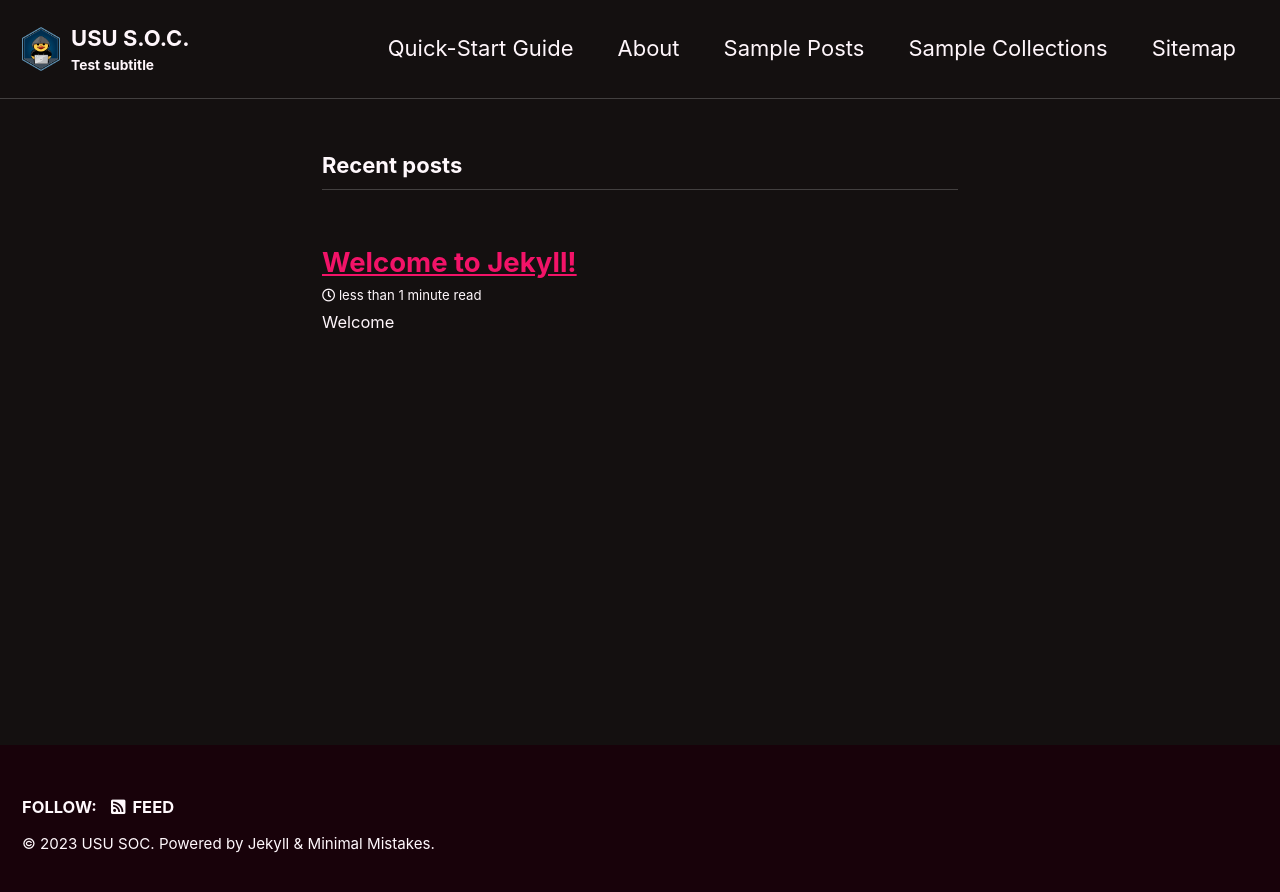
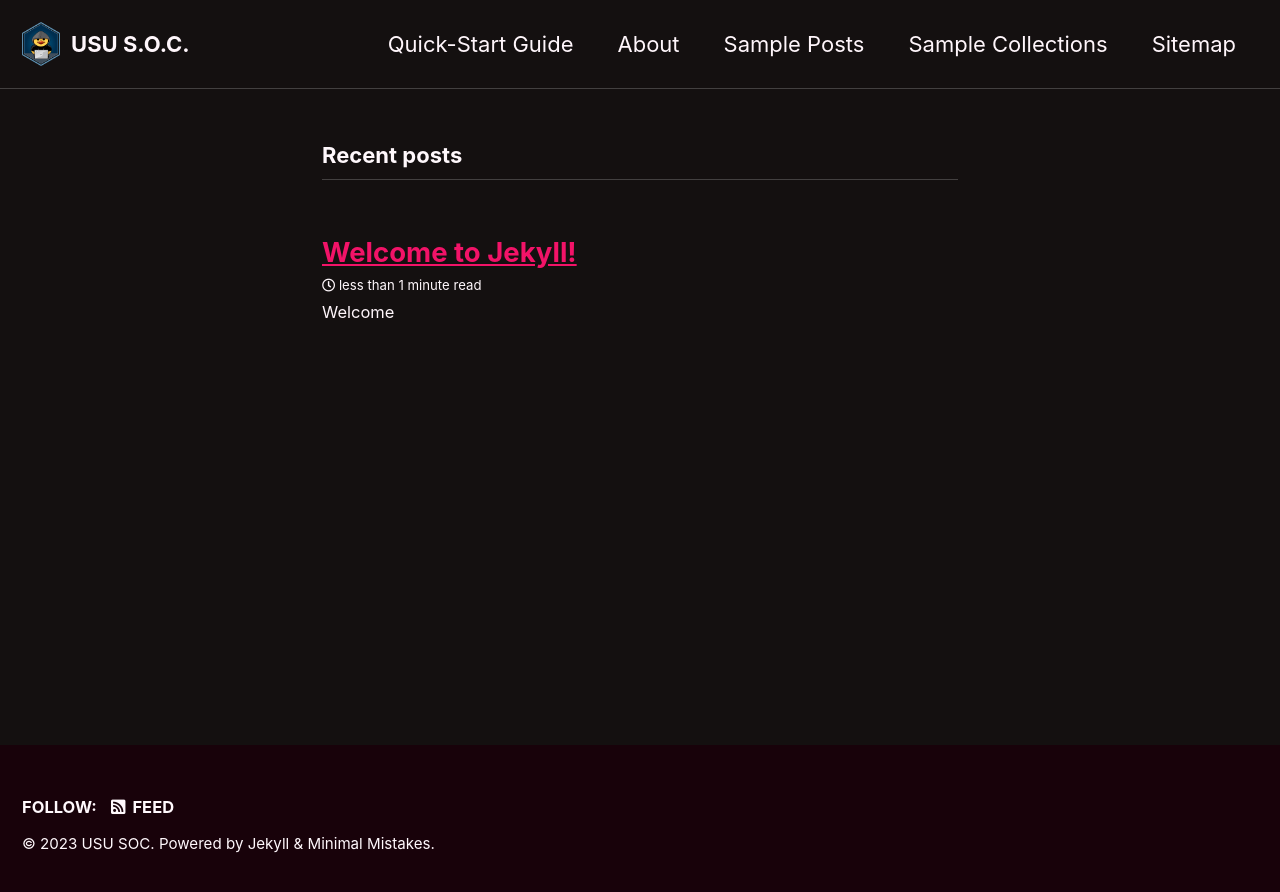
Before and after one commit to USUSOC/ususoc.github.io, a Jekyll site: the page built from index.html, in a window 1280 px wide. Shown: the top 892 px of the page. Built offline with Jekyll 4.4.1, drawn with Linux system fonts in a browser that asks for light colours; cached includes are drawn as plain includes; the list of posts is cut into pages by our own code.

Commit message:
Update _config.yml

```diff
--- a/_config.yml
+++ b/_config.yml
@@ -18,11 +18,11 @@
 locale                   : "en-US"
 title                    : "USU S.O.C."
 title_separator          : "-"
-subtitle                 : "Test subtitle"
+subtitle                 : #""
 name                     : "USU SOC"
 description              : "An amazing website."
 url                      : "https://ususoc.github.io/"
-baseurl                  : # "/home"
+baseurl                  : "/home"
 repository               : # GitHub username/repo-name e.g. "mmistakes/minimal-mistakes"
 teaser                   : # path of fallback teaser image, e.g. "/assets/images/500x300.png"
 logo                     : "assets/normal_ducky.png"
```
